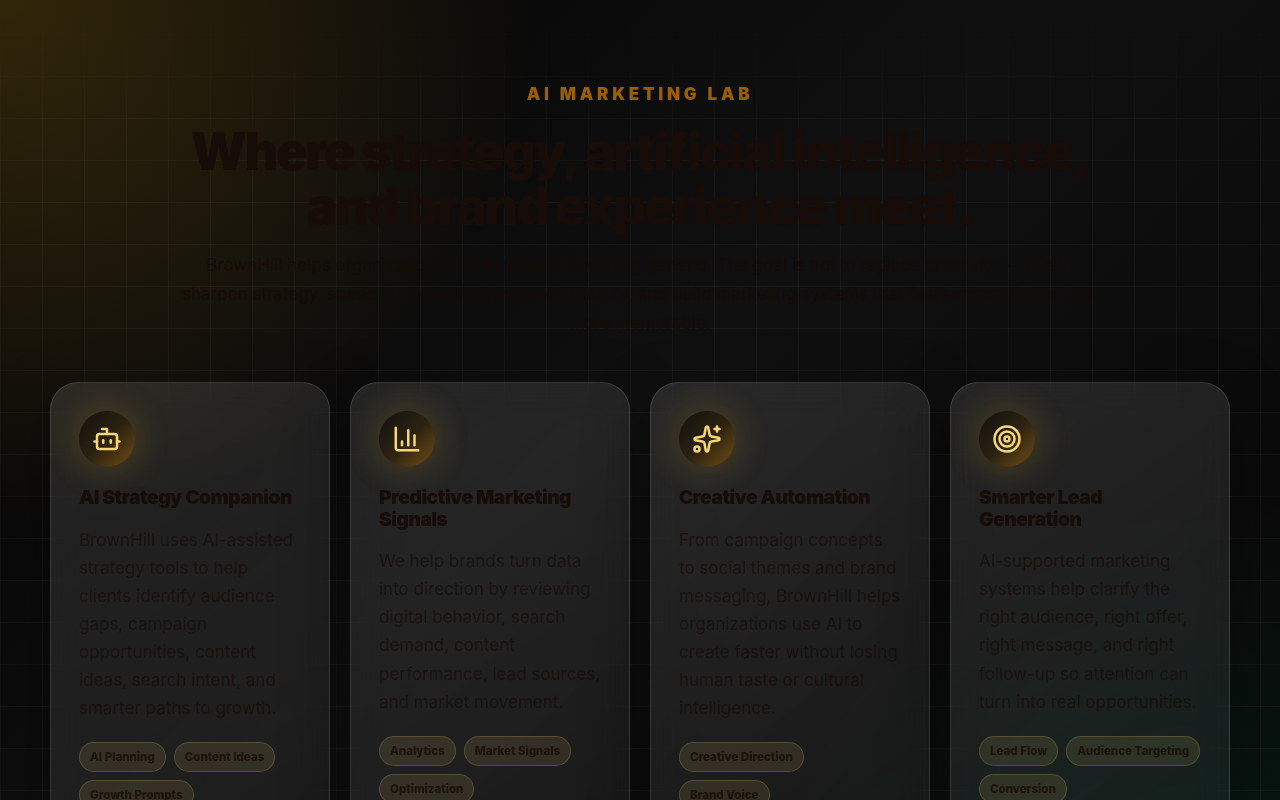
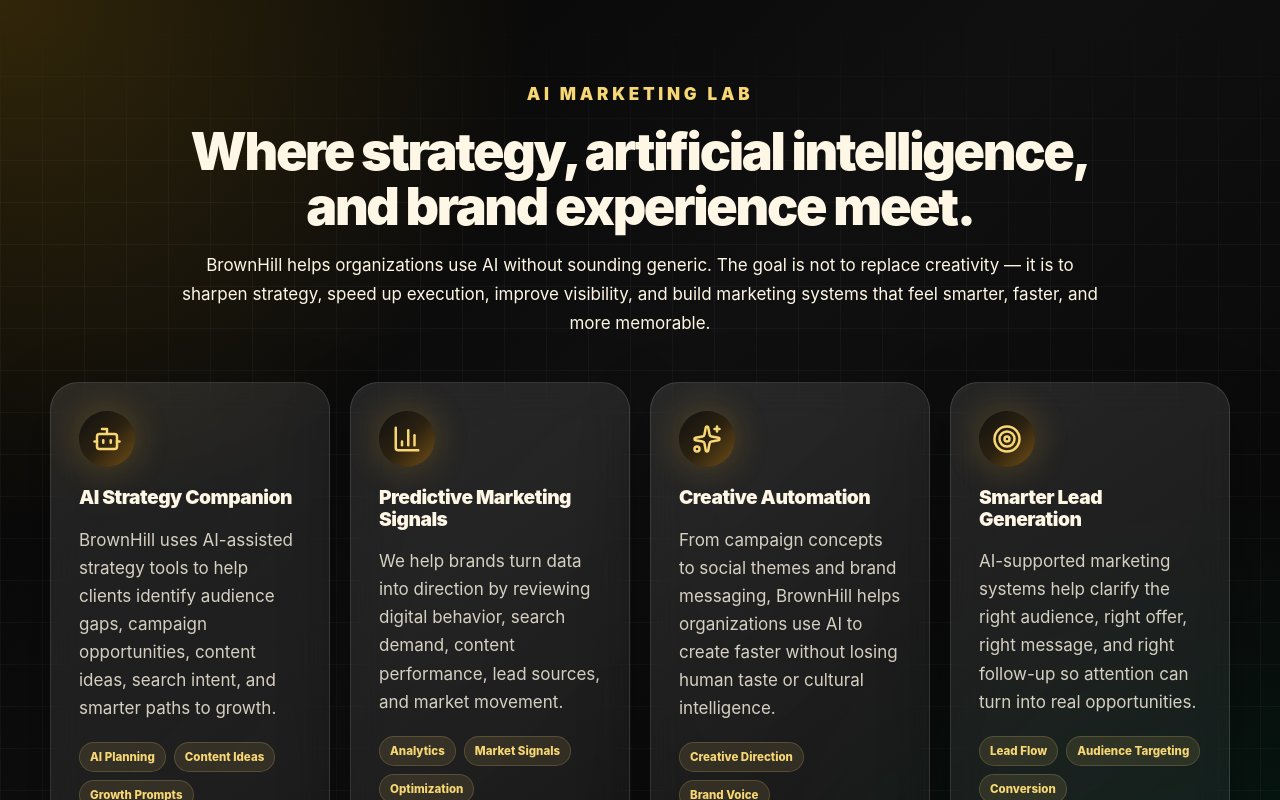
Before and after one commit to BH850/brownhill-website, a React (Vite) app: page / in a window 1280 px wide. Shown: the part 7400-8200 px from the top of the page. Built offline with nearby package versions, Linux system fonts and the light colour scheme.

Commit message:
Update index.css

```diff
--- a/src/index.css
+++ b/src/index.css
@@ -1616,3 +1616,23 @@ footer {
     padding: 8px 10px;
   }
 }
+/* AI LAB LIGHT MODE READABILITY FIX */
+.theme-light .ai-lab-section,
+.theme-light .ai-lab-section h2,
+.theme-light .ai-lab-section h3,
+.theme-light .ai-lab-section p,
+.theme-light .ai-lab-section span {
+  color: #fff7e6 !important;
+}
+
+.theme-light .ai-lab-section .section-label.gold,
+.theme-light .ai-feature-tags span,
+.theme-light .ai-marquee-track span {
+  color: #f7d774 !important;
+}
+
+.theme-light .ai-feature-card {
+  background:
+    linear-gradient(145deg, rgba(255, 255, 255, 0.11), rgba(255, 255, 255, 0.045)) !important;
+  border-color: rgba(255, 255, 255, 0.12) !important;
+}
```
